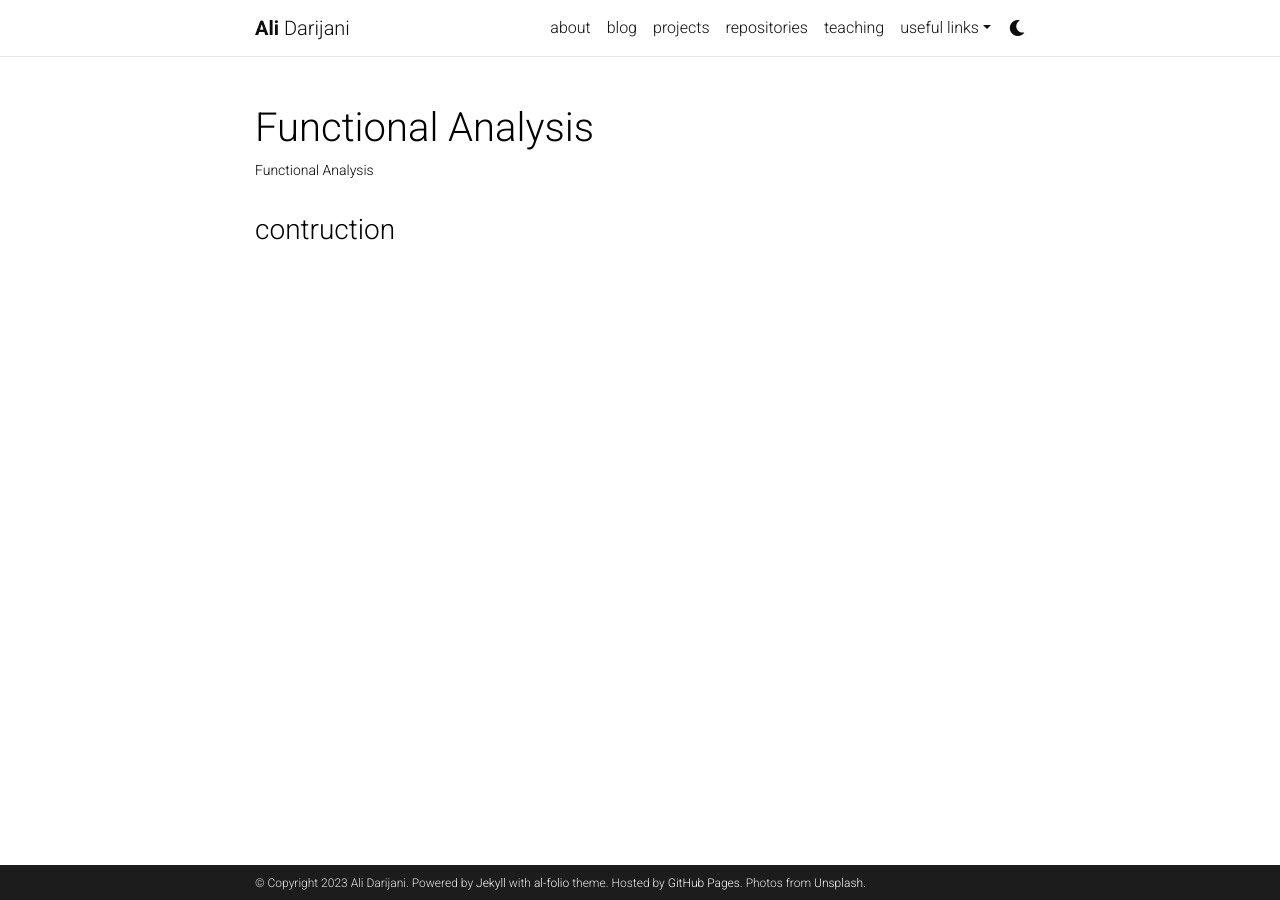
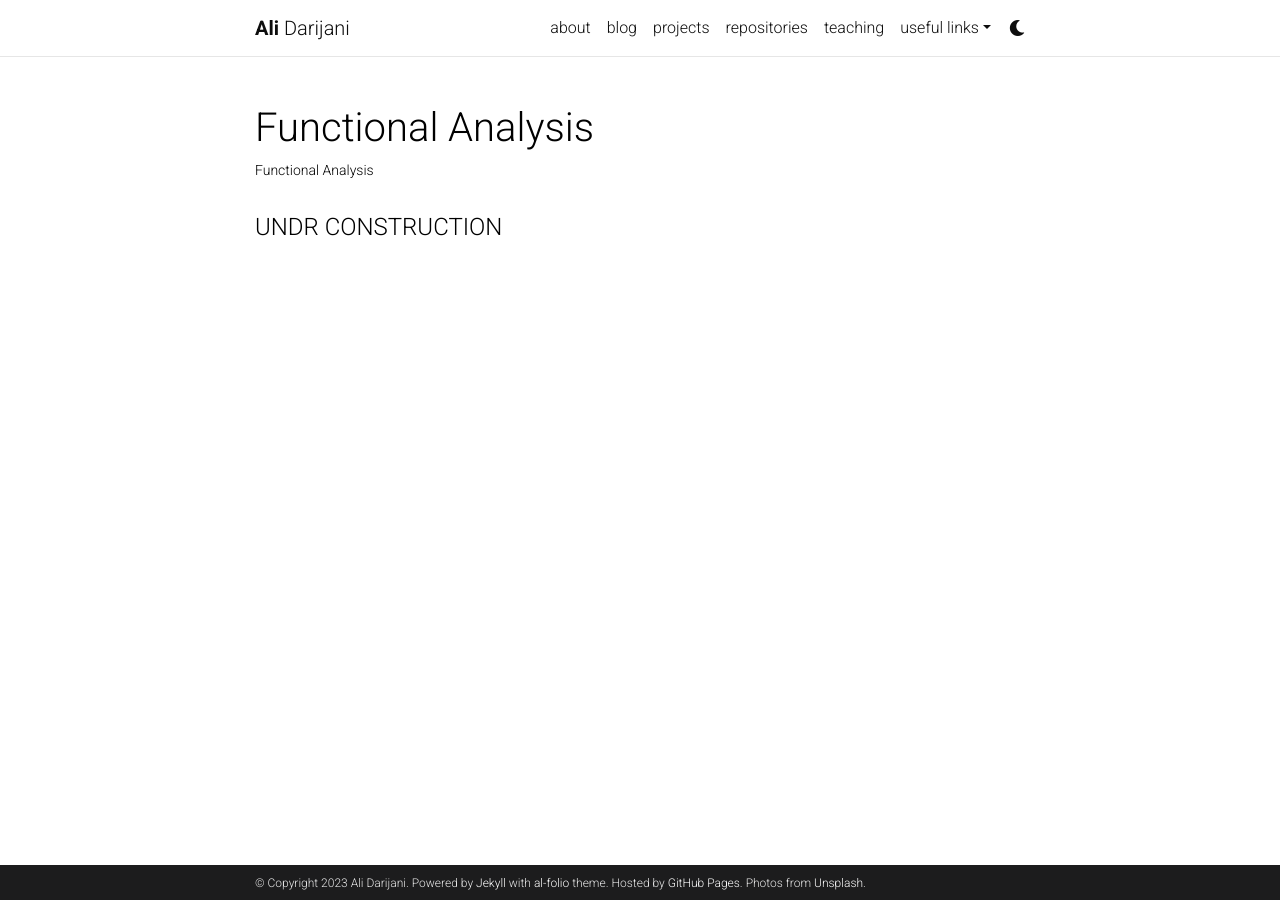
Before and after one commit to adarijani/adarijani.github.io_archived, a Jekyll site: the page built from _projects/06.functional_analysis.md, in a window 1280 px wide. Built offline with Jekyll 4.4.1, drawn with Linux system fonts in a browser that asks for light colours; comment, search, counter and statistics services are not loaded; a style sheet for code colours, icons or effects is not loaded.

Commit message:
Update and rename 11.functional_analysis.md to 06.functional_analysis.md

```diff
--- a/_projects/11.functional_analysis.md
+++ b/_projects/06.functional_analysis.md
@@ -3,8 +3,8 @@ layout: page
 title: Functional Analysis
 description: Functional Analysis
 img: assets/img/svg/functional.svg
-importance: 13
+importance: 6
 category: teaching
 ---
 
-### contruction
+#### UNDR CONSTRUCTION
```
